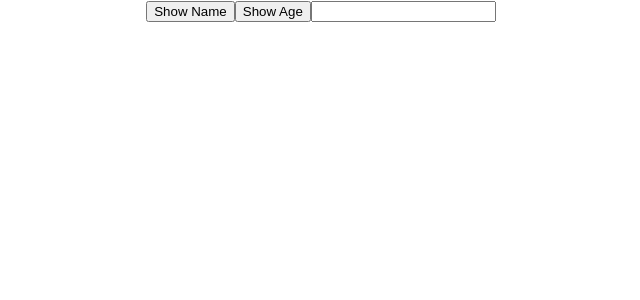
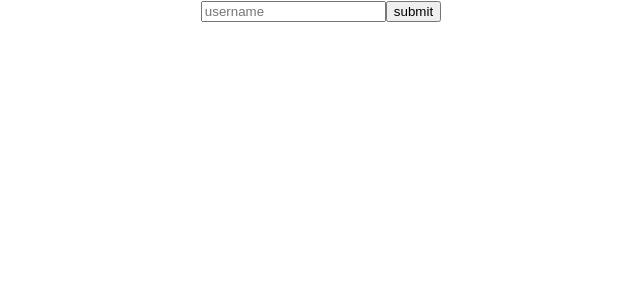
Before and after one commit to debuconnor/reactstudy, a React (Create React App) app in the folder day5/: page / in a window 1280 px wide. Shown: the top 300 px of the page, without its empty margins (319-959 px from the left). Built offline with nearby package versions, Linux system fonts and the light colour scheme.

Commit message:
practicing useEffect

```diff
--- a/day5/src/App.js
+++ b/day5/src/App.js
@@ -1,27 +1,12 @@
 import './App.css';
-import React, { useState } from 'react'
+import React from 'react'
+import InputRef from './InputRef';
 
 function App() {
-  function showName() {
-    console.log('showName called')
-  }
-
-  function showAge(age) {
-    console.log(age);
-  }
-
-  function showText(text) {
-    console.log(text)
-  }
 
   return(
     <div className='App'>
-      <button onClick={showName}>Show Name</button>
-      <button onClick={()=>{showAge(30)}}>Show Age</button>
-      <input type="text" onChange={(e)=>{
-        const t = e.target.value
-        showText(t);
-      }} />
+      <InputRef />
     </div>
   )
 }
--- /dev/null
+++ b/day5/src/InputRef.js
@@ -0,0 +1,26 @@
+import React, { useRef, useEffect } from 'react'
+
+function InputRef() {
+   const inputRef = useRef();
+
+   console.log('Rendering -')
+
+   useEffect(()=>{
+      console.log('Called useEffect.')
+   })
+
+   const login = () => {
+      alert(`Welcome ${inputRef.current.value}!`);
+      inputRef.current.focus();
+   }
+
+
+   return (
+      <div>
+         <input ref={inputRef} placeholder="username" />
+         <button onClick={login}>submit</button>
+      </div>
+   )
+}
+
+export default InputRef;
```
